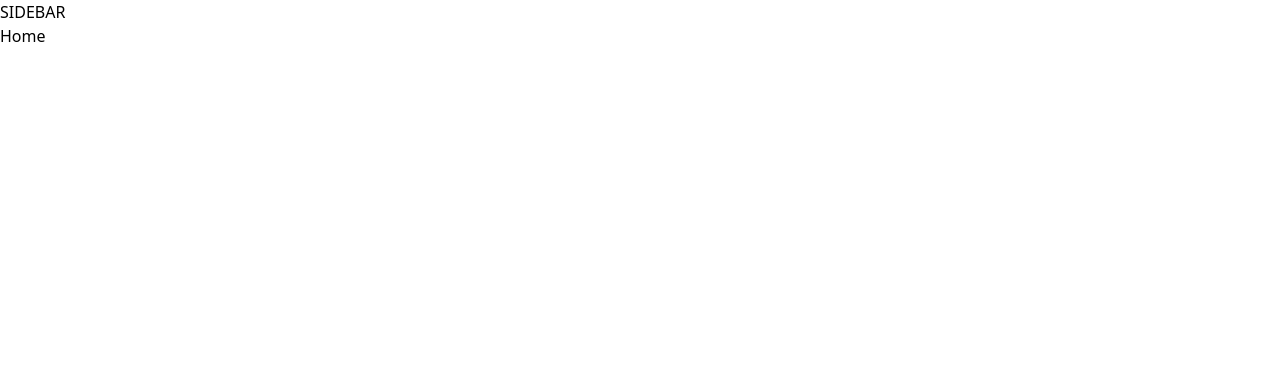
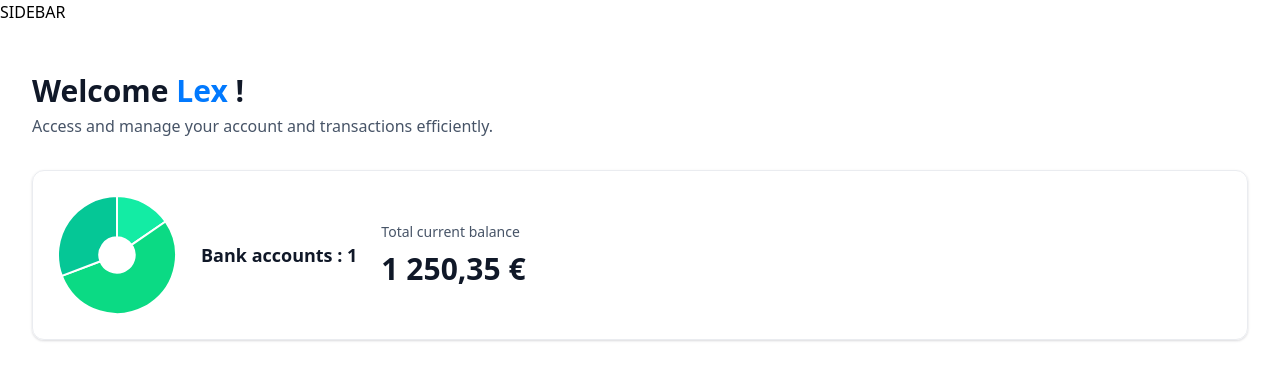
Before and after one commit to Lx-Ctn/Lx-Banking, a Next.js app: page / in a window 1280 px wide. Shown: the top 380 px of the page. Built offline with nearby package versions, Linux system fonts and the light colour scheme.

Commit message:
set header box UI

```diff
--- a/app/(root)/page.tsx
+++ b/app/(root)/page.tsx
@@ -1,9 +1,24 @@
-import React from 'react'
+import React from "react";
+import HeaderBox from "@/components/HeaderBox";
+import TotalBalanceBox from "@/components/TotalBalanceBox";
 
 const Home = () => {
-  return (
-    <div>Home</div>
-  )
-}
+	const loggedIN = { firstname: "Lex" };
+	return (
+		<section className="home">
+			<div className="home-content">
+				<header className="home-header">
+					<HeaderBox
+						type="greeting"
+						title="Welcome"
+						user={loggedIN?.firstname || "Guest"}
+						subtext="Access and manage your account and transactions efficiently."
+					/>
+					<TotalBalanceBox accounts={[]} totalBanks={1} totalCurrentBalance={1250.35} />
+				</header>
+			</div>
+		</section>
+	);
+};
 
-export default Home
+export default Home;
--- /dev/null
+++ b/components/AnimatedCounter.tsx
@@ -0,0 +1,10 @@
+"use client";
+
+import React from "react";
+import CountUp from "react-countup";
+
+const AnimatedCounter = ({ amount }: { amount: number }) => {
+	return <CountUp duration={1.7} separator=" " decimal="," decimals={2} suffix=" €" end={amount} />;
+};
+
+export default AnimatedCounter;
--- /dev/null
+++ b/components/DoughnutChart.tsx
@@ -0,0 +1,22 @@
+"use client";
+
+import { Chart as ChartJS, ArcElement, Tooltip, Legend } from "chart.js";
+import { Doughnut } from "react-chartjs-2";
+
+ChartJS.register(ArcElement, Tooltip, Legend);
+
+const DoughnutChart = ({ accounts }: DoughnutChartProps) => {
+	const data = {
+		datasets: [
+			{
+				label: "Banks",
+				data: [2, 7, 4],
+				backgroundColor: ["hsl(160 85% 50%)", "hsl(155 90% 45%)", "hsl(165 95% 40%)"],
+			},
+		],
+		labels: ["Bank 1", "Bank 2", "Bank 3"],
+	};
+	return <Doughnut data={data} options={{ cutout: "30%", plugins: { legend: { display: false } } }} />;
+};
+
+export default DoughnutChart;
--- /dev/null
+++ b/components/HeaderBox.tsx
@@ -0,0 +1,14 @@
+import React from 'react'
+
+const HeaderBox = ({type = "title", title, user, subtext}: HeaderBoxProps) => {
+   return (
+   <hgroup className='header-box'>
+    <h1 className='header-box-title'>
+      {title}
+      {(type === "greeting") && (<span className='text-bankGradient'>&nbsp;{user}</span>)} !</h1>
+    <p className='header-box-subtext'>{subtext}</p>
+   </hgroup>
+  )
+}
+
+export default HeaderBox
--- /dev/null
+++ b/components/TotalBalanceBox.tsx
@@ -0,0 +1,24 @@
+import React from "react";
+import AnimatedCounter from "./AnimatedCounter";
+import DoughnutChart from "./DoughnutChart";
+
+const TotalBalanceBox = ({ accounts = [], totalBanks, totalCurrentBalance }: TotlaBalanceBoxProps) => {
+	return (
+		<section className="total-balance">
+			<div className="total-balance-chart">
+				<DoughnutChart accounts={accounts} />
+			</div>
+			<div className="flex flex-col gap-6">
+				<h2 className="header-2">Bank accounts : {totalBanks}</h2>
+			</div>
+			<div className="flex flex-col gap-2">
+				<p className="total-balance-label">Total current balance</p>
+				<p className="total-balance-amount flex-center gap-2">
+					<AnimatedCounter amount={totalCurrentBalance} />
+				</p>
+			</div>
+		</section>
+	);
+};
+
+export default TotalBalanceBox;
--- a/package.json
+++ b/package.json
@@ -10,11 +10,15 @@
   },
   "dependencies": {
     "@radix-ui/react-slot": "^1.1.0",
+    "chart.js": "^4.4.7",
     "class-variance-authority": "^0.7.1",
     "clsx": "^2.1.1",
     "lucide-react": "^0.465.0",
     "next": "14.2.16",
+    "query-string": "^9.1.1",
     "react": "^18",
+    "react-chartjs-2": "^5.2.0",
+    "react-countup": "^6.5.3",
     "react-dom": "^18",
     "tailwind-merge": "^2.5.5",
     "tailwindcss-animate": "^1.0.7"
```
Also changed, not shown: lib/utils.ts (+10 -26 lines), 1 other file (tests, documents, lock files or other folders).
